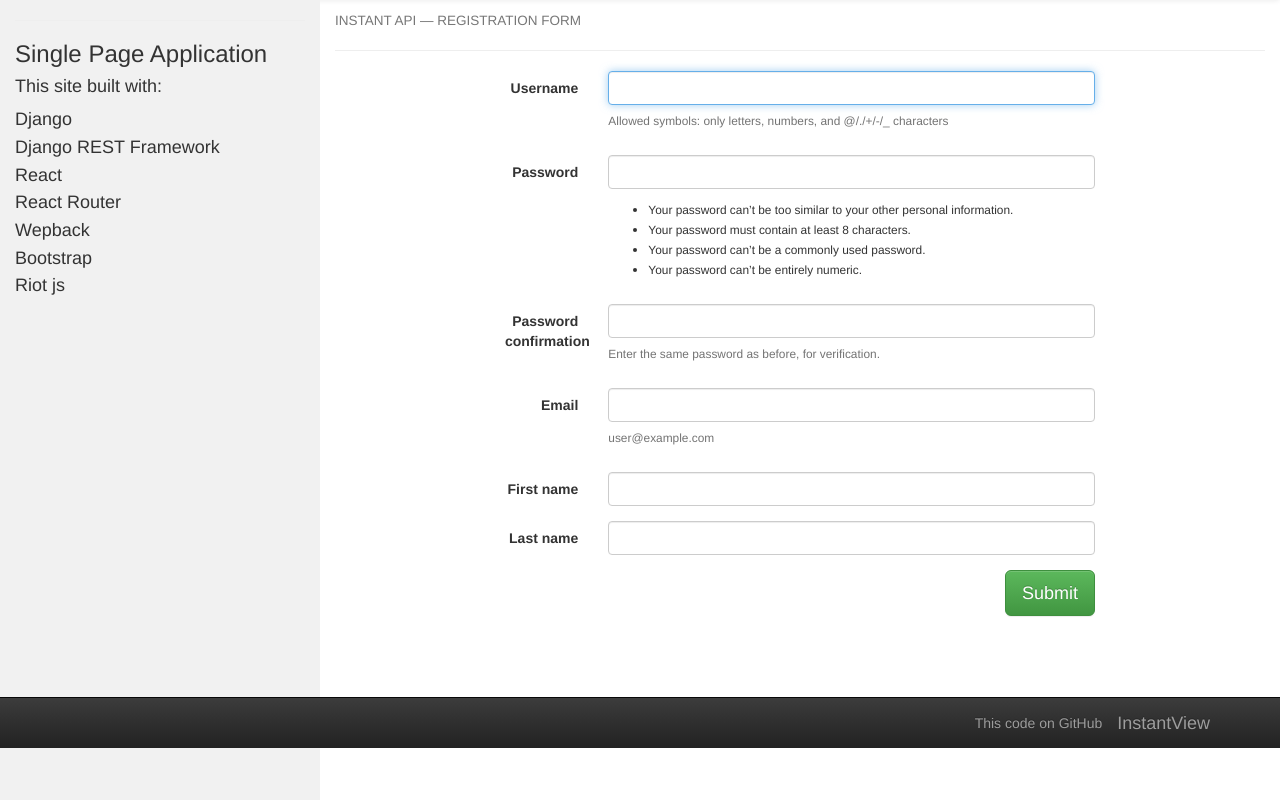
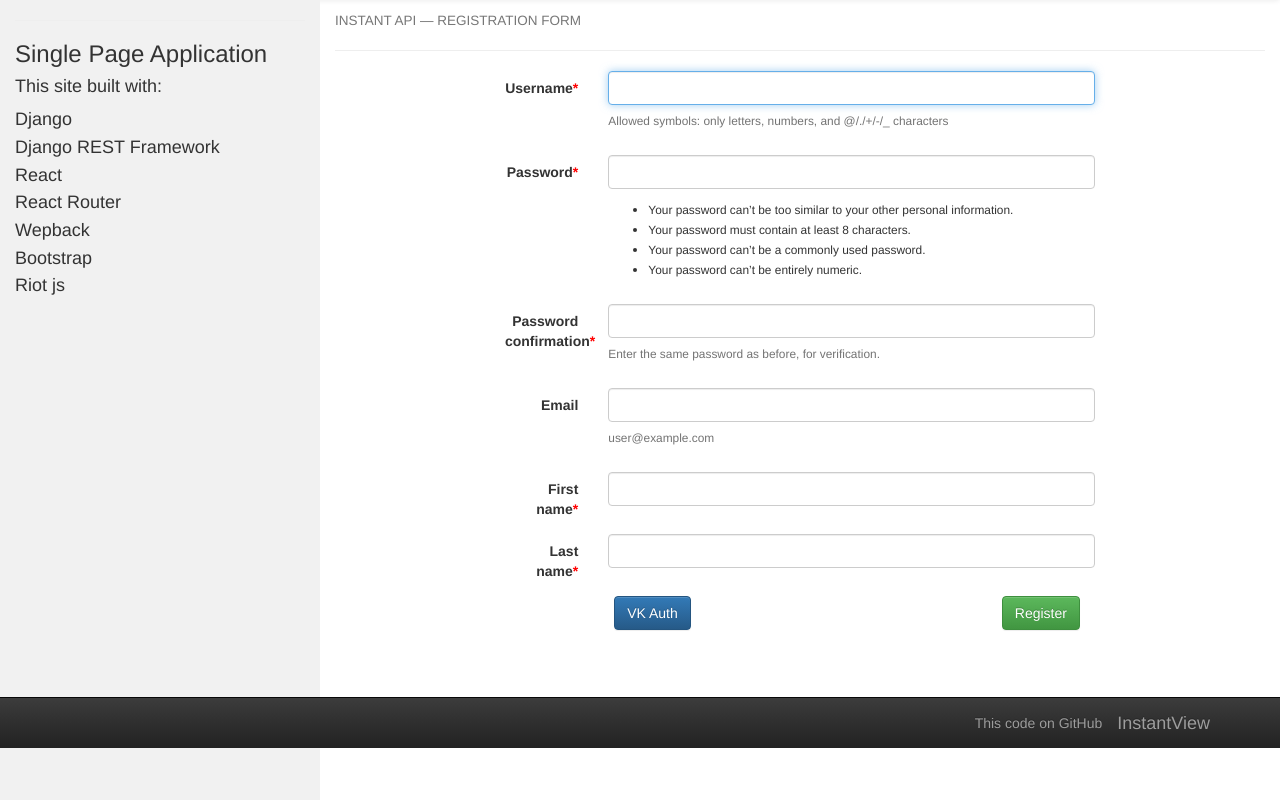
Before and after one commit to conformist-mw/django_react, a Django app: page /accounts/register/ in a window 1280 px wide. Shown: the part 52-852 px from the top of the page. Run offline with Django 3.2, Linux system fonts and the light colour scheme; some libraries are stand-ins or nearby versions.

Commit message:
added stars to required fields, fix buttons

```diff
--- a/instant/templates/registration/register.html
+++ b/instant/templates/registration/register.html
@@ -1,5 +1,13 @@
 {% extends 'instant/base.html' %}
 {% block title %}Register new user{% endblock %}
+{% block head-extra %}
+<style type="text/css">
+  .form-group.required .control-label:after {
+  content:"*";
+  color:red;
+}
+</style>
+{% endblock %}
 {% block description %}Instant API — Registration Form{% endblock %}
 {% block content %}
           <div id="content">
@@ -8,7 +16,7 @@
               <form class="form-horizontal" role="form" action="{% url 'register' %}" method="post">{% csrf_token %}
               {% for field in form %}
                 {% if field.errors %}
-                <div class="form-group has-error">
+                <div class="form-group has-error  {% if field.field.required %}required{% endif %}">
                   <label class="col-sm-2 control-label" for="id_{{ field.name }}">{{ field.label }}</label>
                   <div class="col-sm-10">
                     {{ field|attr:"class:form-control" }}
@@ -18,7 +26,7 @@
                   </div>
                 </div>
                 {% else %}
-                <div class="form-group">
+                <div class="form-group {% if field.field.required %}required{% endif %}">
                   <label class="col-sm-2 control-label" for="id_{{ field.name }}">{{ field.label }}</label>
                   <div class="col-sm-10">
                     {{ field|attr:"class:form-control" }}
@@ -29,11 +37,14 @@
                 </div>
                   {% endif %}
                 {% endfor %}
-                <div class="form-group">
-                  <div class="col-sm-offset-2 col-sm-10 text-right">
-                    <button type="submit" class="btn btn-success btn-lg">Submit</button>
-                  </div>
-                </div>
+            <div class="col-md-6 pull-right">
+              <div class="pull-right">
+                <button type="submit" class="btn btn-success">Register</button>
+              </div>
+            </div>
+            <div class="col-md-6 text-center">
+              <a class="btn btn-primary" href="/login/vk-oauth2/">VK Auth</a>
+            </div>
               </form>
             </div>
           </div>
```
